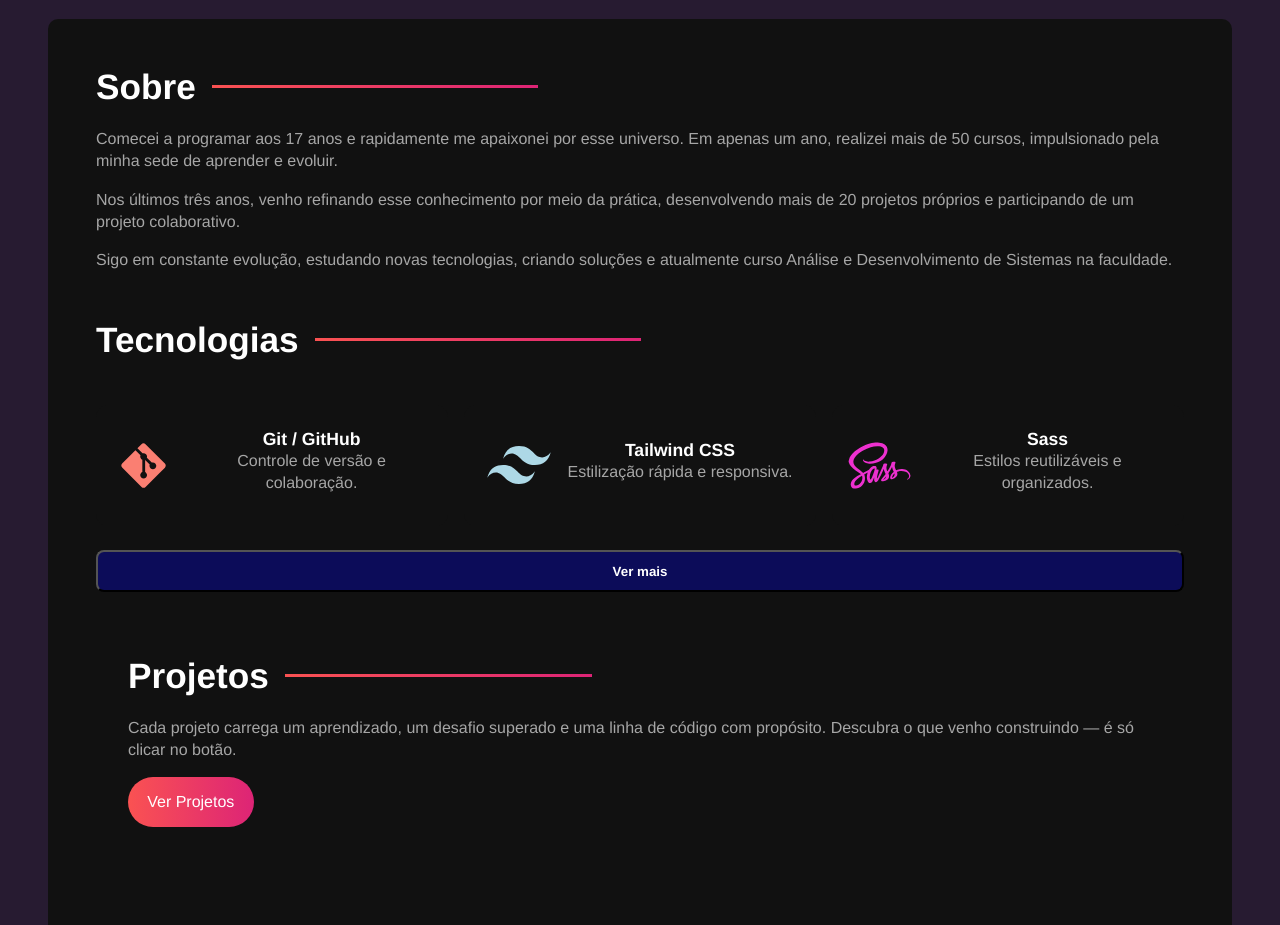
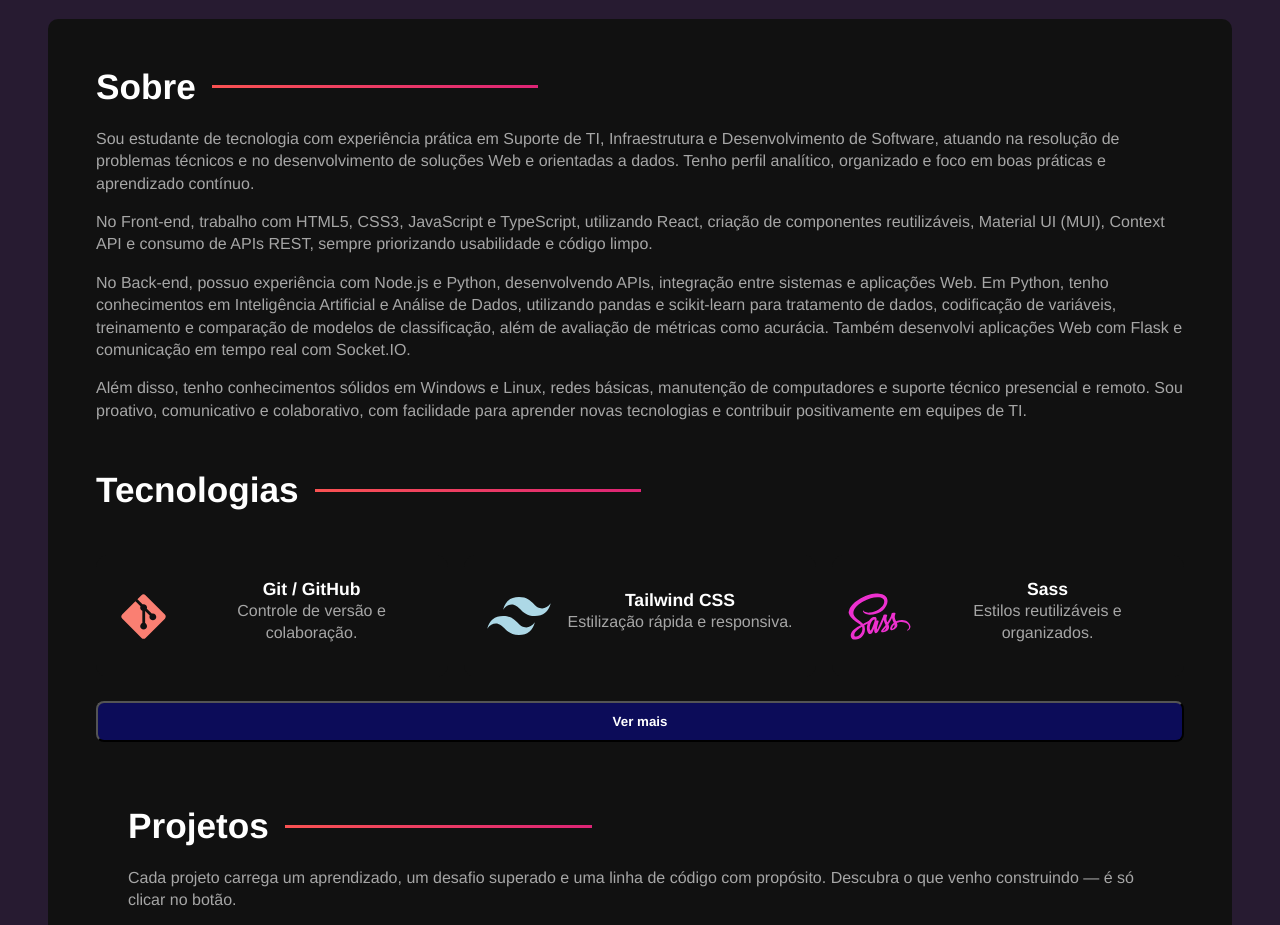
Before and after one commit to jhon3k/Portfolio, a React (Vite) app: page / in a window 1280 px wide. Shown: the part 1560-2485 px from the top of the page. Built offline with nearby package versions, Linux system fonts and the light colour scheme.

Commit message:
Revise AboutContainer content with updated skills
Updated the AboutContainer component with a detailed description of technology experience and skills.

```diff
--- a/src/components/AboutContainer.jsx
+++ b/src/components/AboutContainer.jsx
@@ -2,9 +2,10 @@ const AboutContainer = () => {
     return (
         <section className="about-container">
             <h2>Sobre</h2>
-            <p>Comecei a programar aos 17 anos e rapidamente me apaixonei por esse universo. Em apenas um ano, realizei mais de 50 cursos, impulsionado pela minha sede de aprender e evoluir.</p>
-            <p>Nos últimos três anos, venho refinando esse conhecimento por meio da prática, desenvolvendo mais de 20 projetos próprios e participando de um projeto colaborativo.</p>
-            <p>Sigo em constante evolução, estudando novas tecnologias, criando soluções e atualmente curso Análise e Desenvolvimento de Sistemas na faculdade.</p>
+            <p>Sou estudante de tecnologia com experiência prática em Suporte de TI, Infraestrutura e Desenvolvimento de Software, atuando na resolução de problemas técnicos e no desenvolvimento de soluções Web e orientadas a dados. Tenho perfil analítico, organizado e foco em boas práticas e aprendizado contínuo.</p>
+            <p>No Front-end, trabalho com HTML5, CSS3, JavaScript e TypeScript, utilizando React, criação de componentes reutilizáveis, Material UI (MUI), Context API e consumo de APIs REST, sempre priorizando usabilidade e código limpo.</p>
+            <p>No Back-end, possuo experiência com Node.js e Python, desenvolvendo APIs, integração entre sistemas e aplicações Web. Em Python, tenho conhecimentos em Inteligência Artificial e Análise de Dados, utilizando pandas e scikit-learn para tratamento de dados, codificação de variáveis, treinamento e comparação de modelos de classificação, além de avaliação de métricas como acurácia. Também desenvolvi aplicações Web com Flask e comunicação em tempo real com Socket.IO.</p>
+            <p>Além disso, tenho conhecimentos sólidos em Windows e Linux, redes básicas, manutenção de computadores e suporte técnico presencial e remoto. Sou proativo, comunicativo e colaborativo, com facilidade para aprender novas tecnologias e contribuir positivamente em equipes de TI.</p>
         </section>
     )
 }
```
